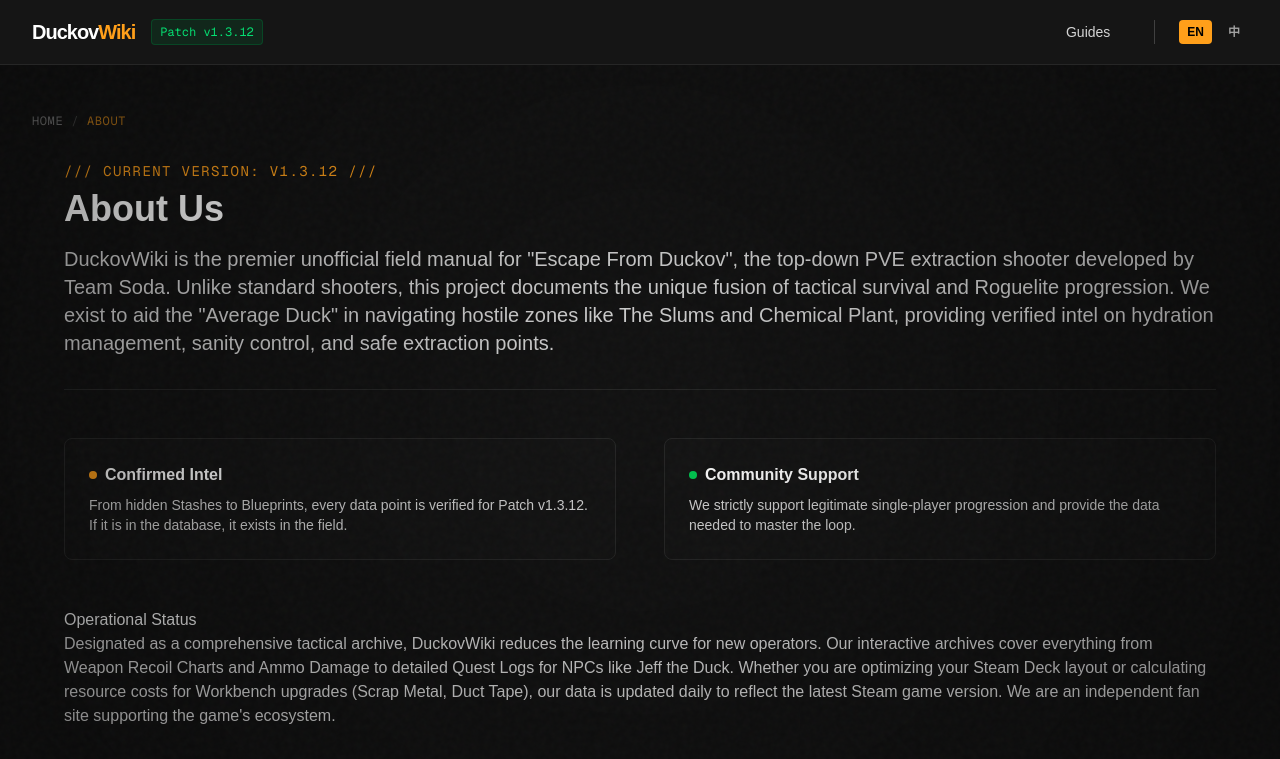
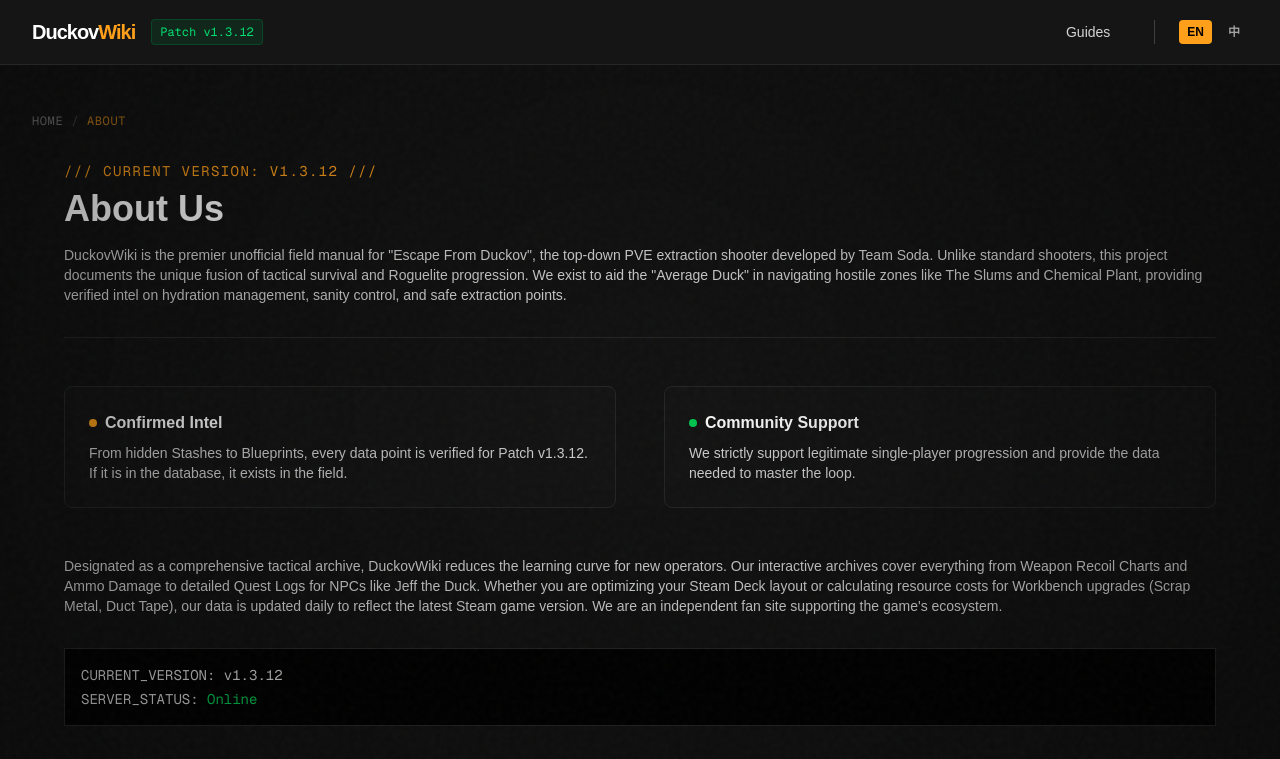
Before and after one commit to FairFang-730/duckovwiki, a Next.js app: page /en/about in a window 1280 px wide. Shown: the top 759 px of the page. Built offline with nearby package versions, Linux system fonts and the light colour scheme.

Commit message:
style(about): remove status title and unify text typography as per user request

```diff
--- a/src/app/[lang]/about/AboutClient.tsx
+++ b/src/app/[lang]/about/AboutClient.tsx
@@ -23,7 +23,7 @@
                     <header className="mb-12 border-b border-neutral-800 pb-8">
                         <div className="text-yellow-500 font-mono text-sm mb-2 uppercase tracking-widest">{t.eyebrow}</div>
                         <h1 className="text-4xl font-bold text-white mb-4">{t.title}</h1>
-                        <p className="lead text-xl text-neutral-400">
+                        <p className="text-sm text-neutral-400">
                             {t.intro}
                         </p>
                     </header>
@@ -49,8 +49,7 @@
                         </div>
                     </div>
 
-                    <h2>{t.status_title}</h2>
-                    <p>
+                    <p className="text-sm text-neutral-400">
                         {t.status_desc}
                     </p>
 
--- a/src/locales/en.json
+++ b/src/locales/en.json
@@ -97,7 +97,6 @@
         "value1_desc": "From hidden Stashes to Blueprints, every data point is verified for Patch v1.3.12. If it is in the database, it exists in the field.",
         "value2_title": "Community Support",
         "value2_desc": "We strictly support legitimate single-player progression and provide the data needed to master the loop.",
-        "status_title": "Operational Status",
         "status_desc": "Designated as a comprehensive tactical archive, DuckovWiki reduces the learning curve for new operators. Our interactive archives cover everything from Weapon Recoil Charts and Ammo Damage to detailed Quest Logs for NPCs like Jeff the Duck. Whether you are optimizing your Steam Deck layout or calculating resource costs for Workbench upgrades (Scrap Metal, Duct Tape), our data is updated daily to reflect the latest Steam game version. We are an independent fan site supporting the game's ecosystem.",
         "version_tag": "CURRENT_VERSION: v1.3.12",
         "server_tag": "SERVER_STATUS:"
--- a/src/locales/zh.json
+++ b/src/locales/zh.json
@@ -97,7 +97,6 @@
         "value1_desc": "从隐藏储物箱到蓝图位置，每一个数据点都经过 v1.3.12 版本的验证。数据库中的每一条信息都真实存在于战场。",
         "value2_title": "社区支持",
         "value2_desc": "我们严格支持正当的单人游戏进程，并提供掌控核心玩法循环所需的数据。",
-        "status_title": "运行状态报告",
         "status_desc": "作为综合性的战术档案馆，DuckovWiki 旨在降低新特工的上手门槛。我们的交互式档案覆盖了从武器后坐力图表、弹药伤害到杰夫鸭 (Jeff) 等 NPC 的详细任务攻略。无论您是在优化 Steam Deck 的按键布局，还是计算工作台升级所需的废金属和胶带成本，我们的数据均每日更新以适配最新的 Steam 游戏版本。我们是一个独立运营的粉丝站点，致力于支持游戏的生态系统。",
         "version_tag": "当前版本：v1.3.12",
         "server_tag": "服务器状态："
```
